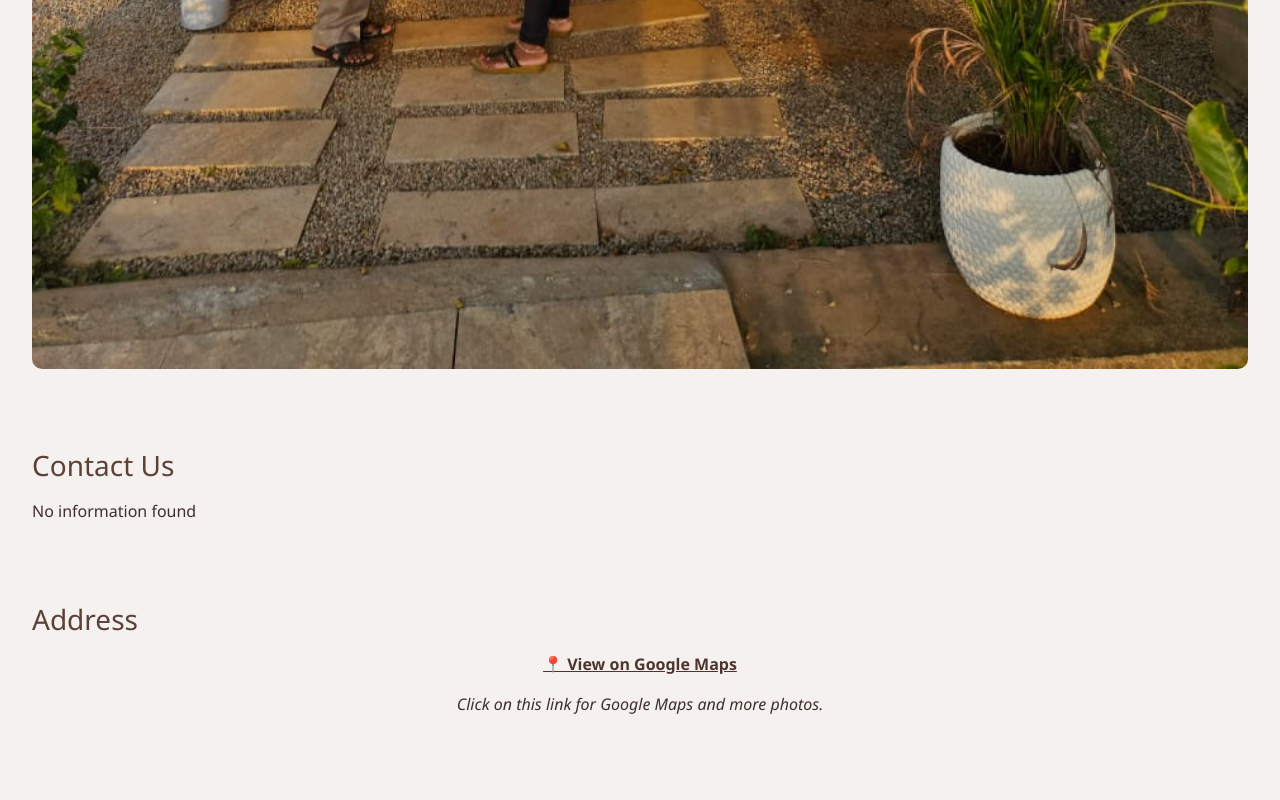
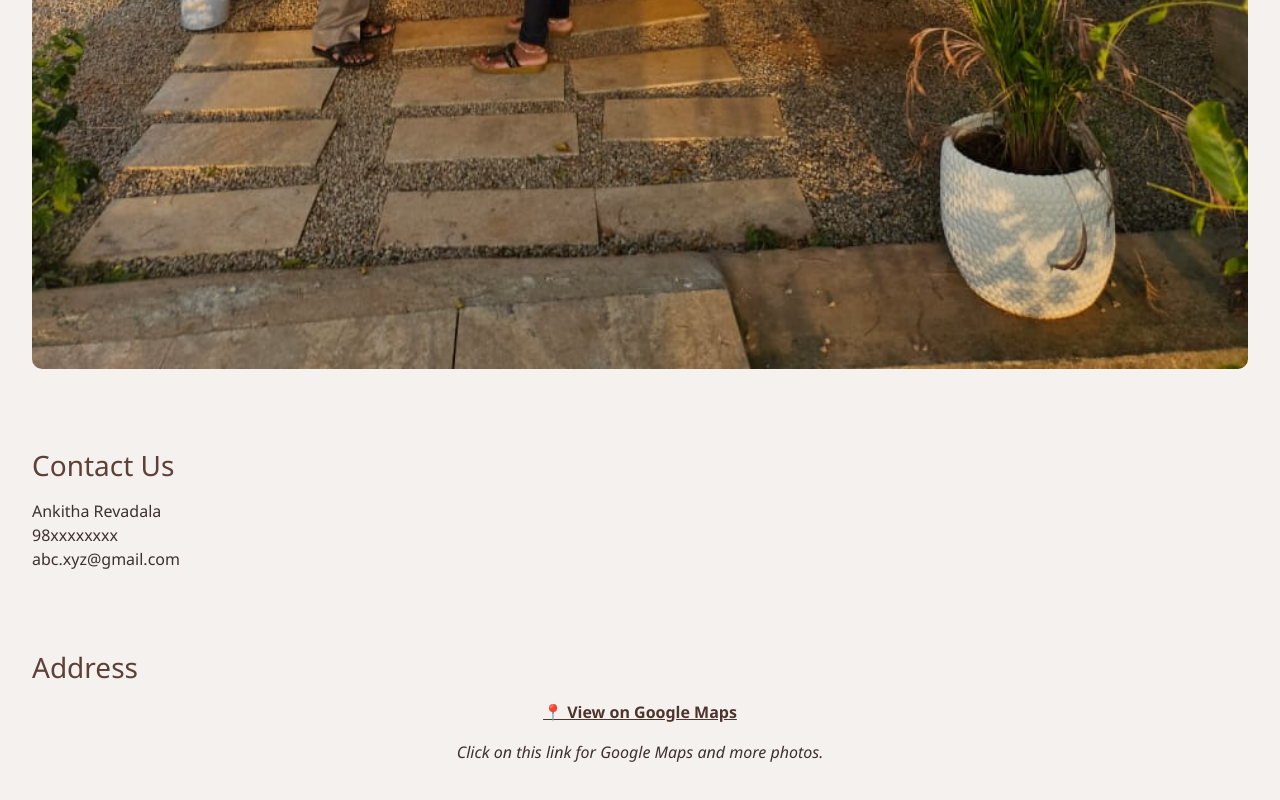
Before and after one commit to ankitharevadal/web_dev_assignment2, a plain HTML site: page index.html in a window 1280 px wide. Shown: the part 3817-4617 px from the top of the page. Before the commit the page ends 4581 px from the top, so only its background shows below. Drawn offline with nearby package versions, Linux system fonts and the light colour scheme.

Commit message:
Update contact section with user details
Added contact information for Ankitha Revadala.

```diff
--- a/index.html
+++ b/index.html
@@ -237,7 +237,7 @@
 
   <section id="contact" class="section-content">
     <h3 class="section-title">Contact Us</h3>
-    <p>No information found</p>
+    <p>Ankitha Revadala<br>98xxxxxxxx<br>abc.xyz@gmail.com</p>
   </section>
 
   <section id="address" class="section-content">
```
